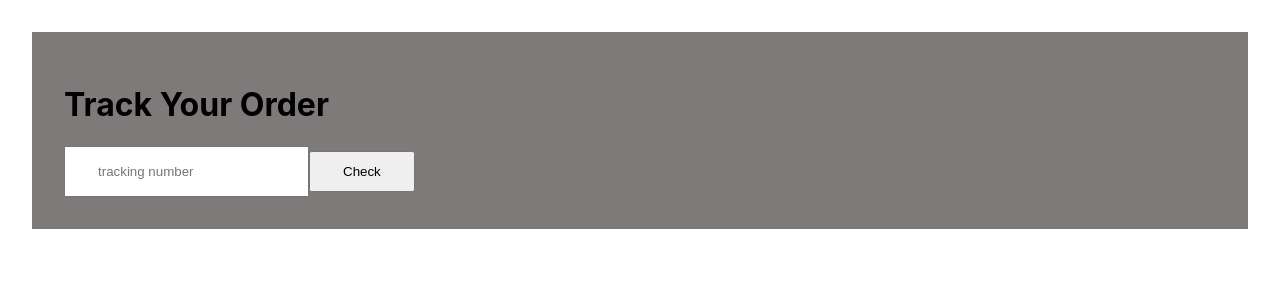
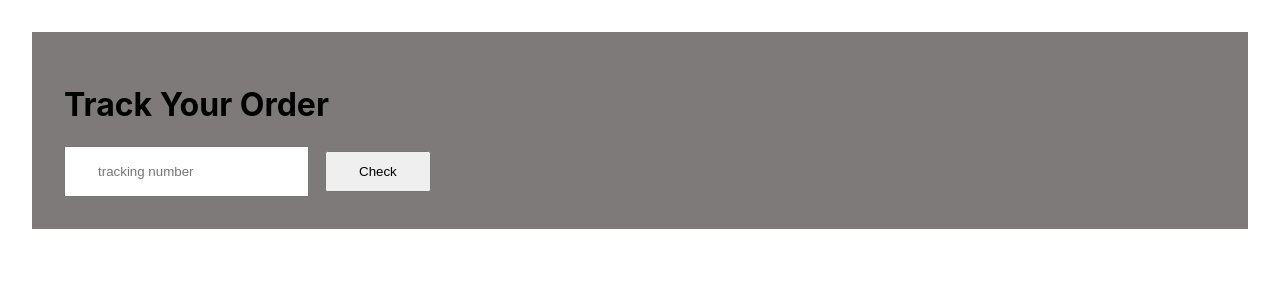
Before and after one commit to Niscolinx/order-tracking, a React (Create React App) app: page / in a window 1280 px wide. Shown: the top 300 px of the page. Built offline with nearby package versions, Linux system fonts and the light colour scheme.

Commit message:
updated tbe submit btn style

```diff
--- a/src/sass/components/home.scss
+++ b/src/sass/components/home.scss
@@ -10,7 +10,7 @@
 .submit-btn{
     cursor: pointer;
     padding: .7rem 2rem;
-    margin: px 1rem;
+    margin: 0 1rem;
 
 }
 
```
